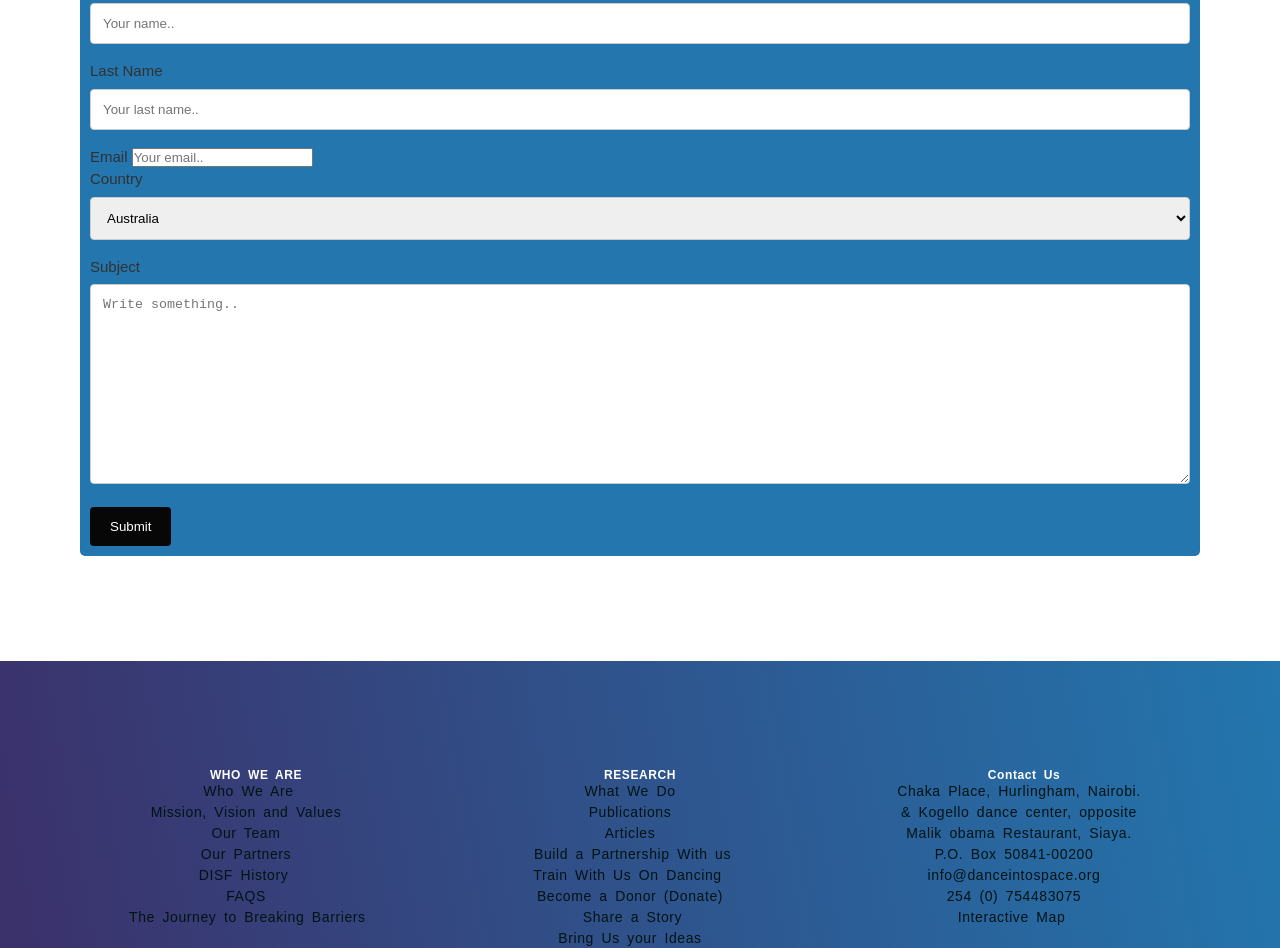
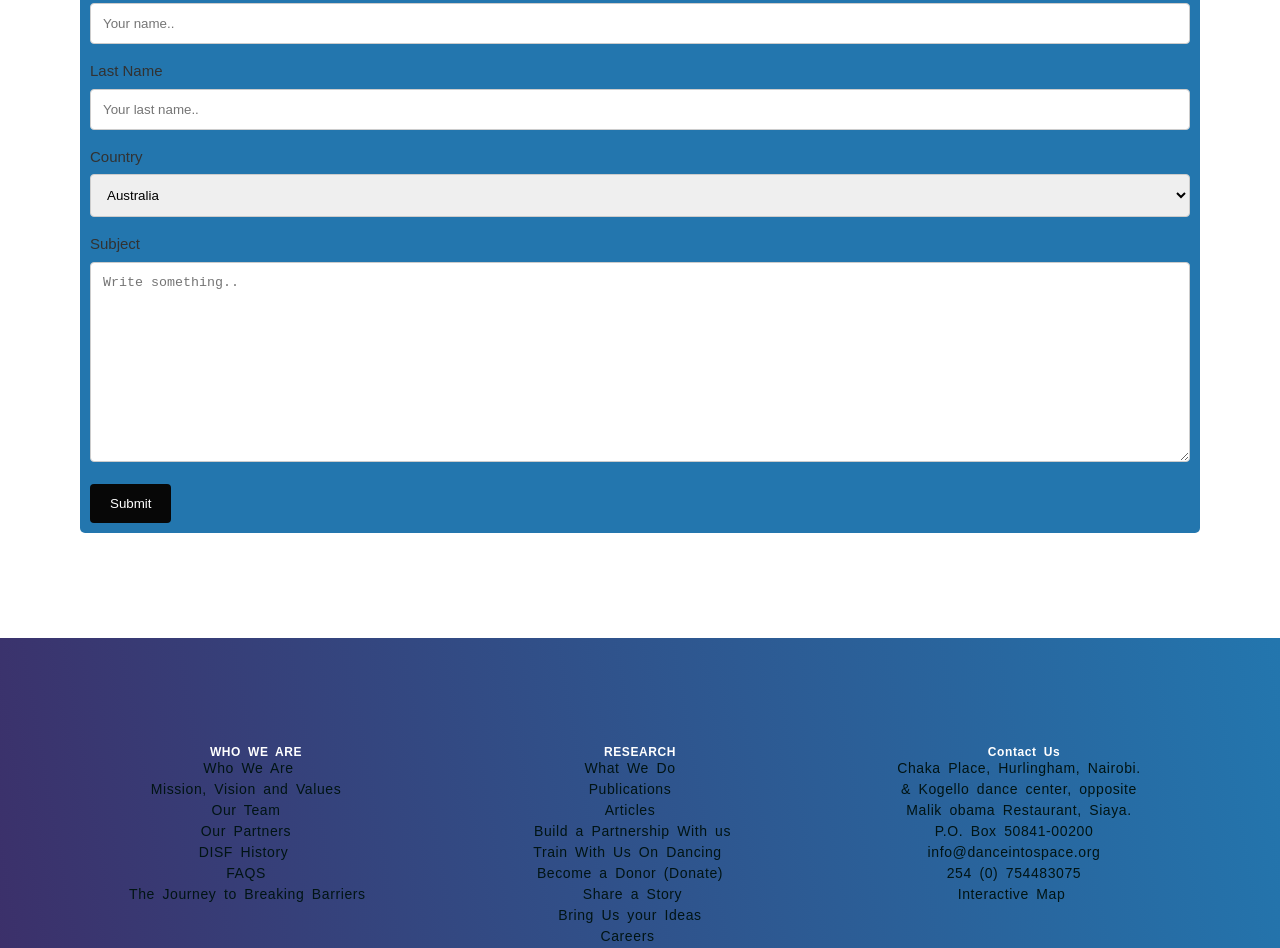
Before and after one commit to agwenchez/Netlify-form, a website: page Contact.html in a window 1280 px wide. Shown: the part 1497-2445 px from the top of the page. Drawn offline with nearby package versions, Linux system fonts and the light colour scheme.

Commit message:
added a frontend

```diff
--- a/Contact.html
+++ b/Contact.html
@@ -142,9 +142,6 @@
                 <input type=text id=fname name=firstname placeholder="Your name..">
                 <label for=lname>Last Name</label>
                 <input type=text id=lname name=lastname placeholder="Your last name..">
-                <label for=email>Email</label>
-                <input type=email id=email name=email placeholder="Your email..">
-                <br/>
                 <label for=country>Country</label>
                 <select id=country name=country>
                     <option value=australia>Australia</option>
```
